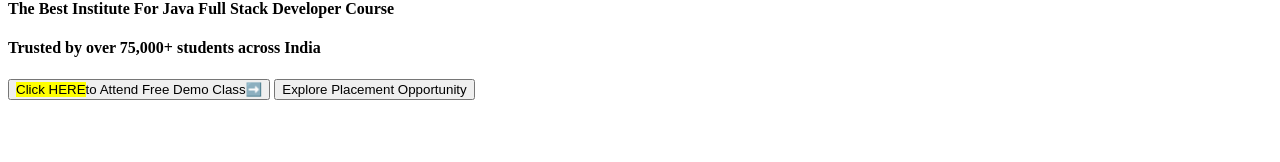
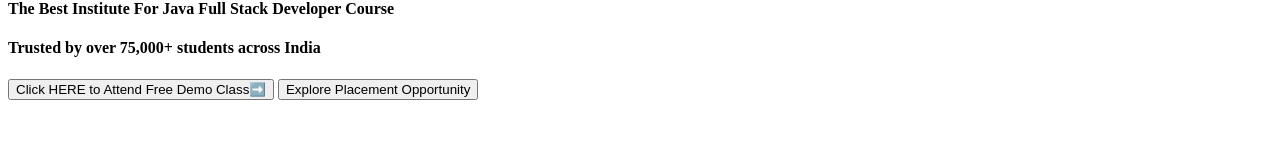
Before and after one commit to Akash-v11/Clone_Tapacademy_project, a plain HTML site: page index.html in a window 1280 px wide. Shown: the part 297-459 px from the top of the page. Drawn offline with Linux system fonts and the light colour scheme.

Commit message:
Update index.html

```diff
--- a/index.html
+++ b/index.html
@@ -49,7 +49,7 @@
                 <h4>The Best Institute For Java Full Stack Developer Course</h4>
                 <h4>Trusted by over 75,000+ students across India</h4>
                 <span>
-                    <a href="form.html" target="_blank"><button> <mark>Click HERE</mark>to Attend Free Demo Class➡️</button></a>
+                    <a href="form.html" target="_blank"><button> Click HERE to Attend Free Demo Class➡️ </button></a>
                 </span>
                 <button>Explore Placement Opportunity</button>
 
```
